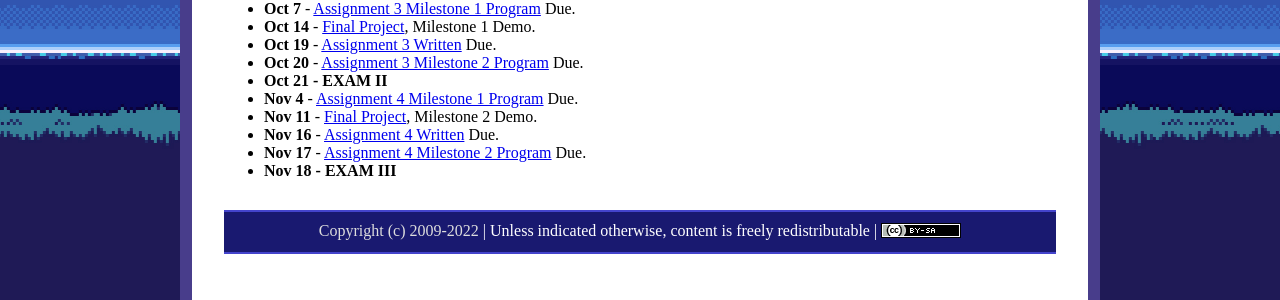
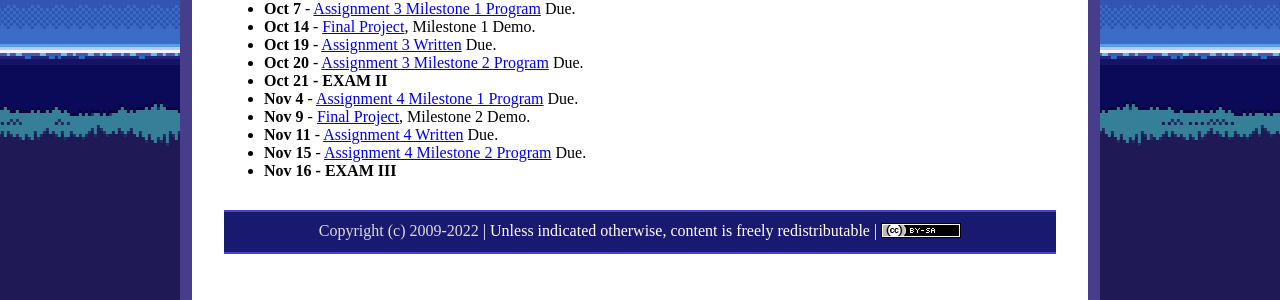
Before and after one commit to ycpcs/cs370-fall2022, a Jekyll site: the page built from index.md, in a window 1280 px wide. Shown: the part 583-883 px from the top of the page. Built offline with Jekyll 4.4.1, drawn with Linux system fonts in a browser that asks for light colours.

Commit message:
update assign 4 dates
update assign 4 dates

```diff
--- a/index.md
+++ b/index.md
@@ -32,10 +32,10 @@ Welcome to the website for CS 370, Computer Graphics Programming I, at York Coll
 * **Oct 20** - [Assignment 3 Milestone 2 Program](assign/assign03.html) Due.
 * **Oct 21 - EXAM II**
 * **Nov 4** - [Assignment 4 Milestone 1 Program](assign/assign04.html) Due.
-* **Nov 11** - [Final Project](assign/project.html), Milestone 2 Demo.
-* **Nov 16** - [Assignment 4 Written](assign/assign04.html) Due.
-* **Nov 17** - [Assignment 4 Milestone 2 Program](assign/assign04.html) Due.
-* **Nov 18 - EXAM III**
+* **Nov 9** - [Final Project](assign/project.html), Milestone 2 Demo.
+* **Nov 11** - [Assignment 4 Written](assign/assign04.html) Due.
+* **Nov 15** - [Assignment 4 Milestone 2 Program](assign/assign04.html) Due.
+* **Nov 16 - EXAM III**
 
 <!--
 * **Sept 9** - [Assignment 1 Written](assign/assign01.html) Due.
```
Also changed, not shown: assign/assign04.md (+2 -2 lines), assign/index.md (+1 -1 lines).
